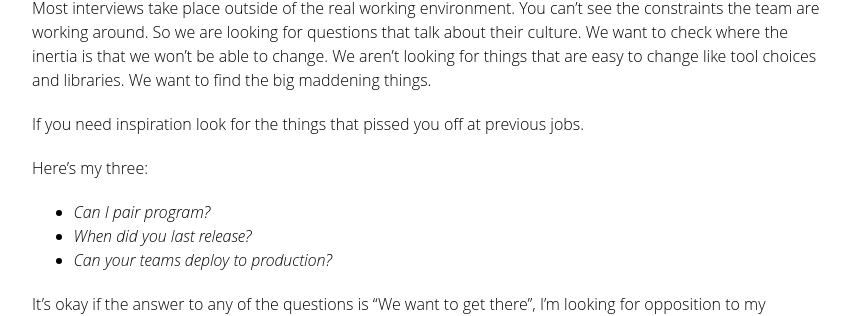
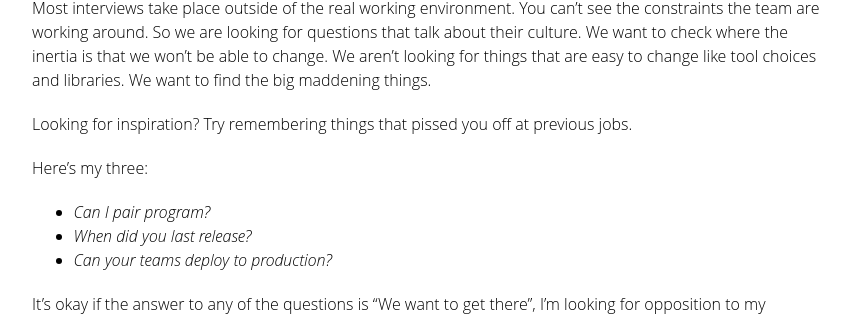
Before and after one commit to joejag/techblog, a Jekyll site: the page built from _posts/2018-03-20-three-little-questions.md, in a window 1280 px wide and 900 px high, scrolled down 997 px. Shown: the part 147-463 px from the top of the window, without its empty margins (208-1067 px from the left). Built offline with Jekyll 4.4.1, drawn with Linux system fonts in a browser that asks for light colours.

Commit message:
minor text change

```diff
--- a/_posts/2018-03-20-three-little-questions.md
+++ b/_posts/2018-03-20-three-little-questions.md
@@ -17,7 +17,7 @@ Recently, I've been trying to find a way to do the inverse. How can I find out i
 
 Most interviews take place outside of the real working environment. You can't see the constraints the team are working around. So we are looking for questions that talk about their culture. We want to check where the inertia is that we won't be able to change. We aren't looking for things that are easy to change like tool choices and libraries. We want to find the big maddening things.
 
-If you need inspiration look for the things that pissed you off at previous jobs.
+Looking for inspiration? Try remembering things that pissed you off at previous jobs.
 
 Here's my three:
 
```
